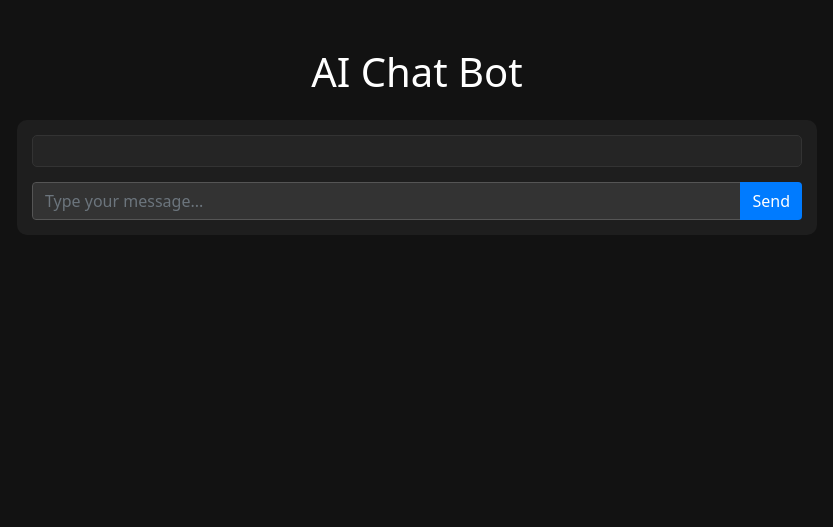
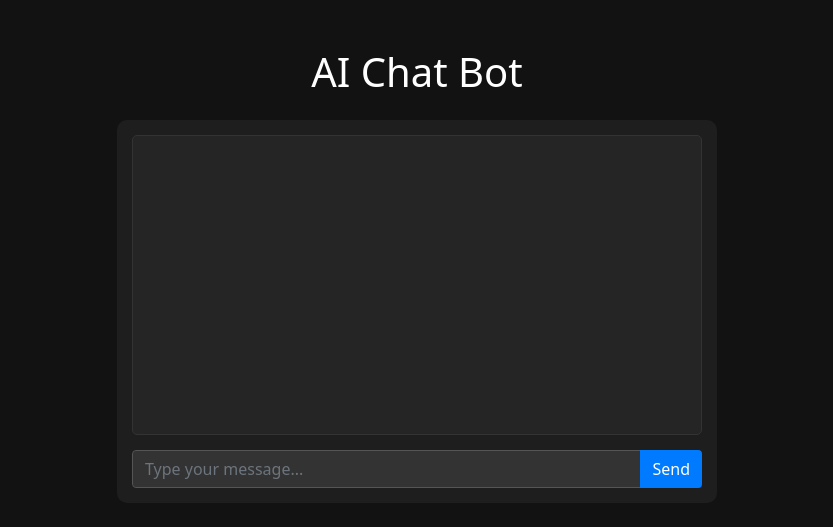
Before and after one commit to ParmarManthanrajsinh/AI-Bot-in-PHP, a PHP site: page / in a window 1280 px wide. Shown: the top 527 px of the page, without its empty margins (223-1056 px from the left). Run offline with PHP 8.4, Linux system fonts and the light colour scheme; data that the repository does not hold is empty.

Commit message:
adjust height for the chat box

```diff
--- a/index.php
+++ b/index.php
@@ -155,8 +155,8 @@ function getGeminiResponse($message, $apiKey, $model)
     <link href="https://cdn.jsdelivr.net/npm/bootstrap@5.1.3/dist/css/bootstrap.min.css" rel="stylesheet">
     <style>
         body { background-color: #121212; color: #ffffff; }
-        .chat-container { max-width: 800px; margin: auto; background-color: #1e1e1e; padding: 15px; border-radius: 10px; }
-        .chat-history { max-height: 400px; overflow-y: auto; padding: 15px; border: 1px solid #333; border-radius: 5px; background-color: #252525; width: 100%; }
+        .chat-container { max-width: 600px; margin: auto; background-color: #1e1e1e; padding: 15px; border-radius: 10px; }
+        .chat-history { max-height: 400px; min-height: 300px; overflow-y: auto; padding: 15px; border: 1px solid #333; border-radius: 5px; background-color: #252525; }
         .message { padding: 10px; border-radius: 10px; margin-bottom: 10px; }
         .user { background-color: #007bff; color: white; align-self: flex-end; }
         .assistant { background-color: #444; color: white; align-self: flex-start; }
@@ -165,7 +165,7 @@ function getGeminiResponse($message, $apiKey, $model)
         .btn-primary { background-color: #007bff; border: none; }
         .btn-primary:hover { background-color: #0056b3; }
     </style>
-</head>
+</head
 <body>
     <div class="container my-5">
         <h1 class="mb-4 text-center">AI Chat Bot</h1>
```
